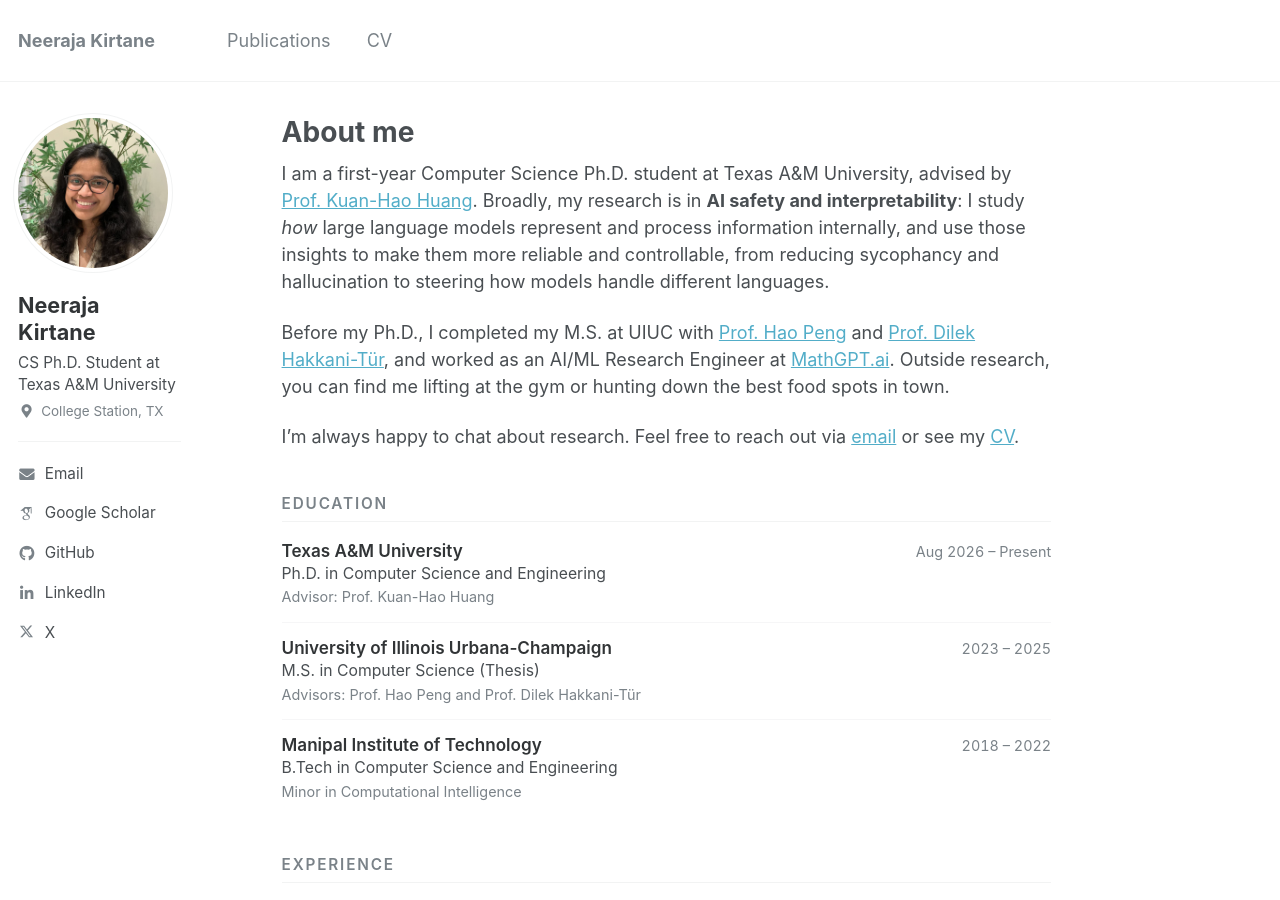
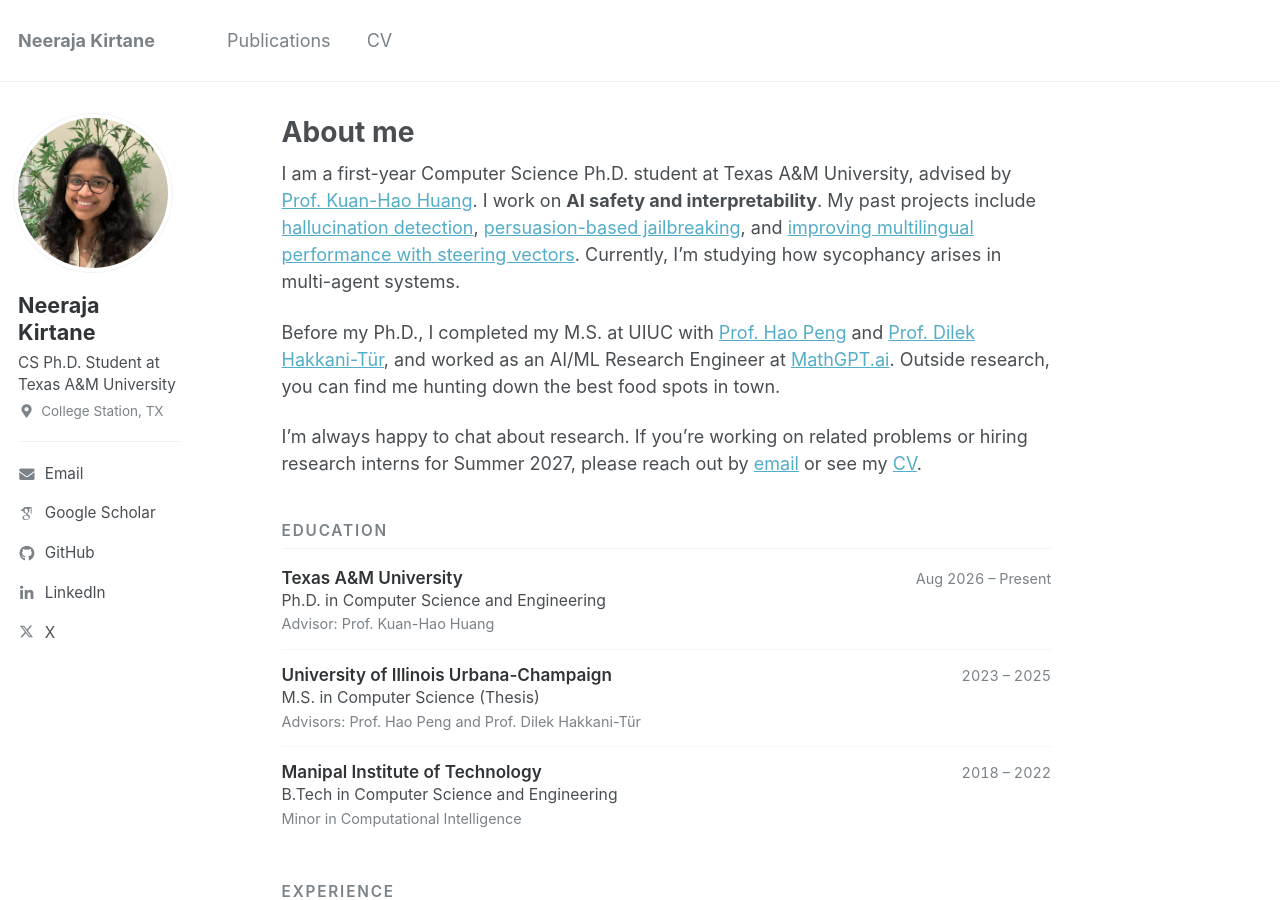
Before and after one commit to neeraja1504/neeraja1504.github.io, a Jekyll site: the page built from _pages/about.md, in a window 1280 px wide and 900 px high. Built offline with Jekyll 4.4.1, drawn with Linux system fonts in a browser that asks for light colours; some web fonts are replaced.

Commit message:
Update bio: research summary and internship call
- Summarize work as AI safety and interpretability, with links to past
  projects and current work on sycophancy in multi-agent systems
- Closing line invites collaborators and Summer 2027 internship offers

Co-Authored-By: Claude Opus 5.5 <noreply@anthropic.com>

```diff
--- a/_pages/about.md
+++ b/_pages/about.md
@@ -7,11 +7,11 @@ redirect_from:
   - /about/
   - /about.html
 ---
-I am a first-year Computer Science Ph.D. student at Texas A&M University, advised by [Prof. Kuan-Hao Huang](https://khhuang.me/). Broadly, my research is in **AI safety and interpretability**: I study *how* large language models represent and process information internally, and use those insights to make them more reliable and controllable, from reducing sycophancy and hallucination to steering how models handle different languages.
+I am a first-year Computer Science Ph.D. student at Texas A&M University, advised by [Prof. Kuan-Hao Huang](https://khhuang.me/). I work on **AI safety and interpretability**. My past projects include [hallucination detection](https://arxiv.org/pdf/2410.02899), [persuasion-based jailbreaking](https://arxiv.org/pdf/2501.14073), and [improving multilingual performance with steering vectors](https://arxiv.org/abs/2602.02326). Currently, I'm studying how sycophancy arises in multi-agent systems.
 
-Before my Ph.D., I completed my M.S. at UIUC with [Prof. Hao Peng](https://haopeng-nlp.github.io/) and [Prof. Dilek Hakkani-Tür](https://siebelschool.illinois.edu/about/people/all-faculty/dilek), and worked as an AI/ML Research Engineer at [MathGPT.ai](https://mathgpt.ai). Outside research, you can find me lifting at the gym or hunting down the best food spots in town.
+Before my Ph.D., I completed my M.S. at UIUC with [Prof. Hao Peng](https://haopeng-nlp.github.io/) and [Prof. Dilek Hakkani-Tür](https://siebelschool.illinois.edu/about/people/all-faculty/dilek), and worked as an AI/ML Research Engineer at [MathGPT.ai](https://mathgpt.ai). Outside research, you can find me hunting down the best food spots in town.
 
-I'm always happy to chat about research. Feel free to reach out via [email](mailto:kirtane.neeraja@gmail.com) or see my [CV](/files/NeerajaKiranKirtane_CV.pdf).
+I'm always happy to chat about research. If you're working on related problems or hiring research interns for Summer 2027, please reach out by [email](mailto:kirtane.neeraja@gmail.com) or see my [CV](/files/NeerajaKiranKirtane_CV.pdf).
 
 {% include home-sections.html sections="Education,Experience" %}
 
```
